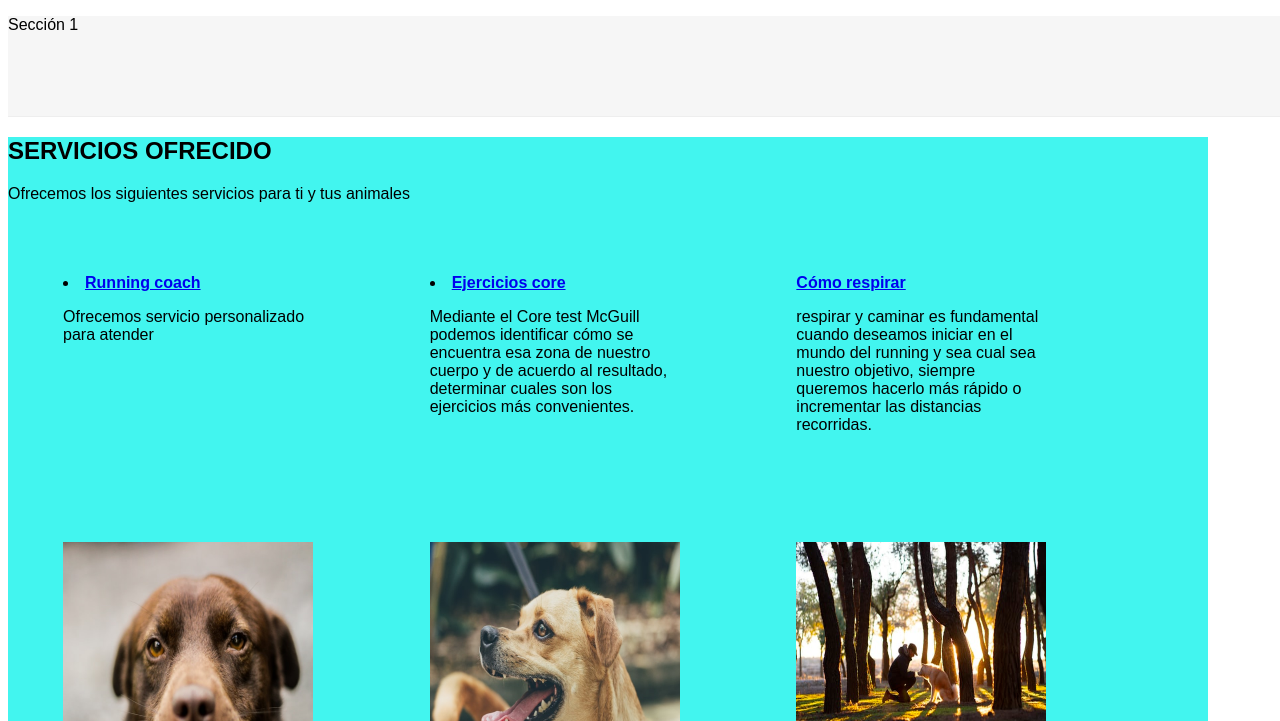
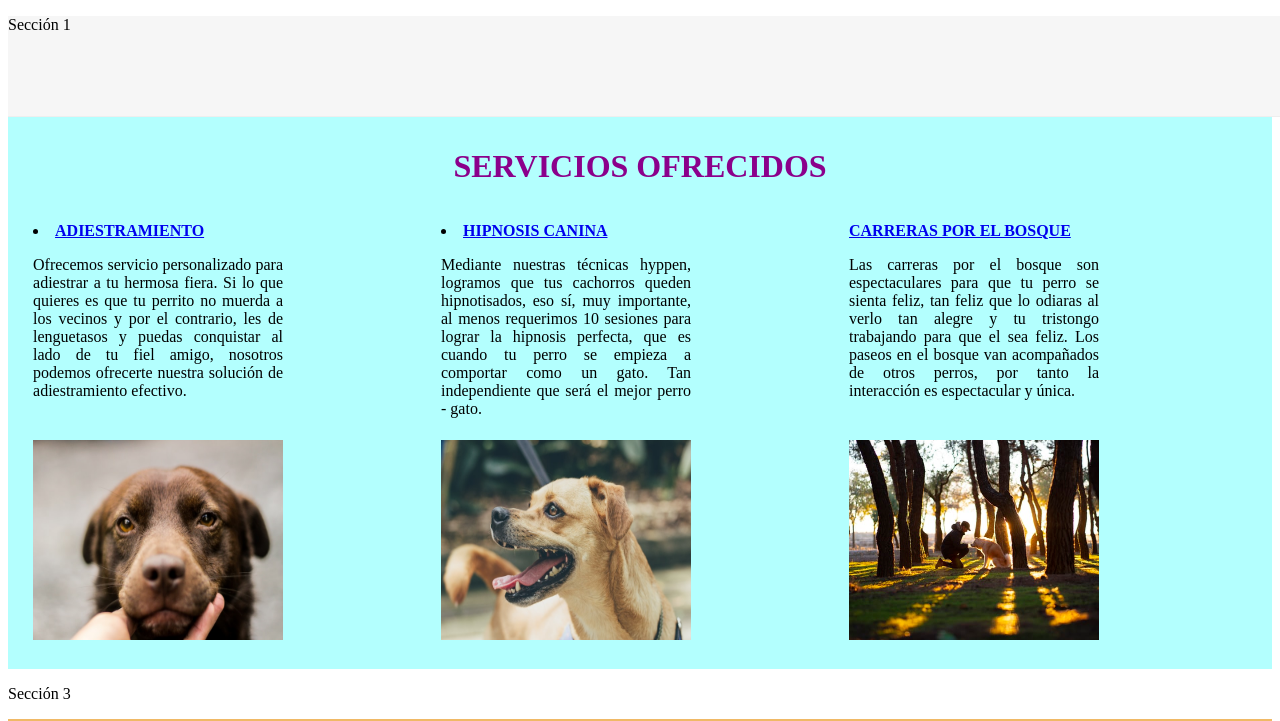
Before and after one commit to samuelzava/semana-1-2, a website: page src/index.html in a window 1280 px wide. Shown: the top 721 px of the page. Drawn offline with Linux system fonts and the light colour scheme.

Commit message:
Sección 2, con centralización del titulo y ajuste en letra y distribución de espacios

```diff
--- a/src/index.html
+++ b/src/index.html
@@ -7,28 +7,29 @@
 </head>
 
 <style>
-    body{
-        font-family: sans-serif;
-        width: 1200px;
+
+    /* Style de la Sección 2*/
+    .center{
+        text-align: center;
+        color: darkmagenta;
     }
-    /* Style de la Sección 2*/
     .section2{
-        background-color: rgb(66, 245, 239);
-
+        background-color: rgb(179, 255, 254);
+        padding: 10px;
     }
 
     .section2_a{
-        background-color: rgb(66, 245, 239);
+        background-color: rgb(179, 255, 254);
+        text-align:justify;
         display: flex;
         flex-direction: row;
         justify-content:space-evenly;
-        border­radius: 130px;
-        padding: 50px;
+        padding: 10px;
     }
 
     .imagen_s2{
         width: 250px;
-        height: 250px;
+        height: 200px;
         border­radius: 100%;
         overflow: hidden;
     }
@@ -102,36 +103,35 @@
         <div class="section2" id="services">
 
             <!--Titulo principal de la sección -->
-            <div>
-                <b><h2>SERVICIOS OFRECIDO</h2></b>
-                <P>Ofrecemos los siguientes servicios para ti y tus animales</P>
+            <div class="center">
+                <b><h1>SERVICIOS OFRECIDOS</h1></b>
             </div>
 
             <div class="section2_a">
 
                 <!--Primer servicio-->
                 <div class="box">
-                    <li><b><a href="https://sipuedocorrer.com/running-un-catalizador-para-el-alma/">Running coach</a></b></li>
+                    <li><b><a href="https://sipuedocorrer.com/running-un-catalizador-para-el-alma/">ADIESTRAMIENTO</a></b></li>
                     <div class="imagen_s2"><p>
-                        Ofrecemos servicio personalizado para atender
+                        Ofrecemos servicio personalizado para adiestrar a tu hermosa fiera. Si lo que quieres es que tu perrito no muerda a los vecinos y por el contrario, les de lenguetasos y puedas conquistar al lado de tu fiel amigo, nosotros podemos ofrecerte nuestra solución de adiestramiento efectivo.
                     </p></div>
                     <img class="imagen_s2" src="Perro_1.jpg" alt="Perrito tierno">
                 </div>
 
                 <!--Segundo servicio-->
                 <div class="box">
-                    <li><b><a href="https://sipuedocorrer.com/core-test-mcguill-4-ejercicios/">Ejercicios core</a></b></li>
+                    <li><b><a href="https://sipuedocorrer.com/core-test-mcguill-4-ejercicios/">HIPNOSIS CANINA</a></b></li>
                     <div class="imagen_s2"><p>
-                        Mediante el Core test McGuill podemos identificar cómo se encuentra esa zona de nuestro cuerpo y de acuerdo al resultado, determinar cuales son los ejercicios más convenientes.
+                            Mediante nuestras técnicas hyppen, logramos que tus cachorros queden hipnotisados, eso sí, muy importante, al menos requerimos 10 sesiones para lograr la hipnosis perfecta, que es cuando tu perro se empieza a comportar como un gato. Tan independiente que será el mejor perro - gato.
                     </p></div>
                     <img class="imagen_s2" src="Perro_2.jpg" alt="Perrito tierno">
                 </div>
 
                 <!--Tercer servicio-->
                 <div class="box">
-                    <b><a href="https://sipuedocorrer.com/respirar-y-caminar-fundamental-para-correr-mejor/">Cómo respirar</a></b>
+                    <b><a href="https://sipuedocorrer.com/respirar-y-caminar-fundamental-para-correr-mejor/">CARRERAS POR EL BOSQUE</a></b>
                     <div class="imagen_s2"><p>
-                        respirar y caminar es fundamental cuando deseamos iniciar en el mundo del running y sea cual sea nuestro objetivo, siempre queremos hacerlo más rápido o incrementar las distancias recorridas.
+                        Las carreras por el bosque son espectaculares para que tu perro se sienta feliz, tan feliz que lo odiaras al verlo tan alegre y tu tristongo trabajando para que el sea feliz. Los paseos en el bosque van acompañados de otros perros, por tanto la interacción es espectacular y única.
                     </p></div>
                     <img class="imagen_s2" src="Perro_3.jpg" alt="Perrito tierno">
                 </div>
```
